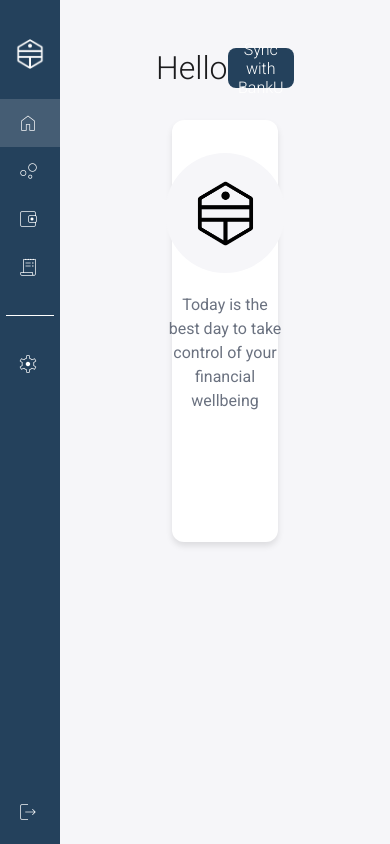
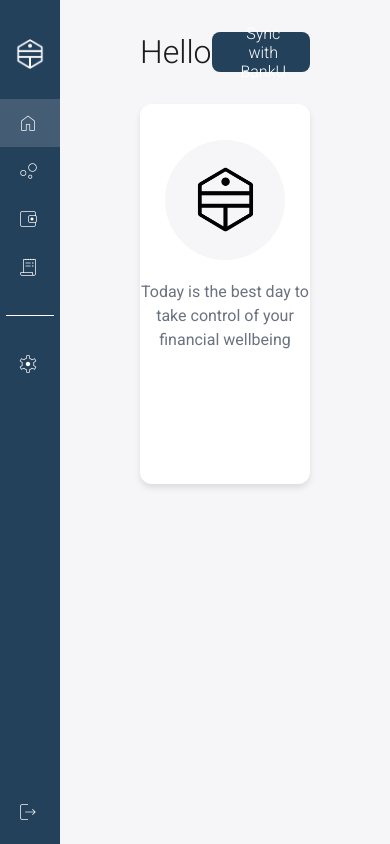
Before and after one commit to Bank-U/banku-dashboard-customer, an Angular app: page /dashboard in a window 390 px wide. Built offline with nearby package versions, Linux system fonts and the light colour scheme; no server answers; sample sign-in values are in the browser's storage.

Commit message:
feat(ui): Adding MVP responsive

```diff
--- a/src/app/pages/dashboard/dashboard.component.scss
+++ b/src/app/pages/dashboard/dashboard.component.scss
@@ -127,15 +127,6 @@ h1, h2 {
     padding: 0px;
   }
 
-  .dashboard-container {
-    padding: 1rem;
-  }
-
-  .no-accounts-container {
-    min-height: 50vh;
-    margin: 1rem;
-  }
-
   .no-accounts-title {
     font-size: 1.5rem;
   }
```
